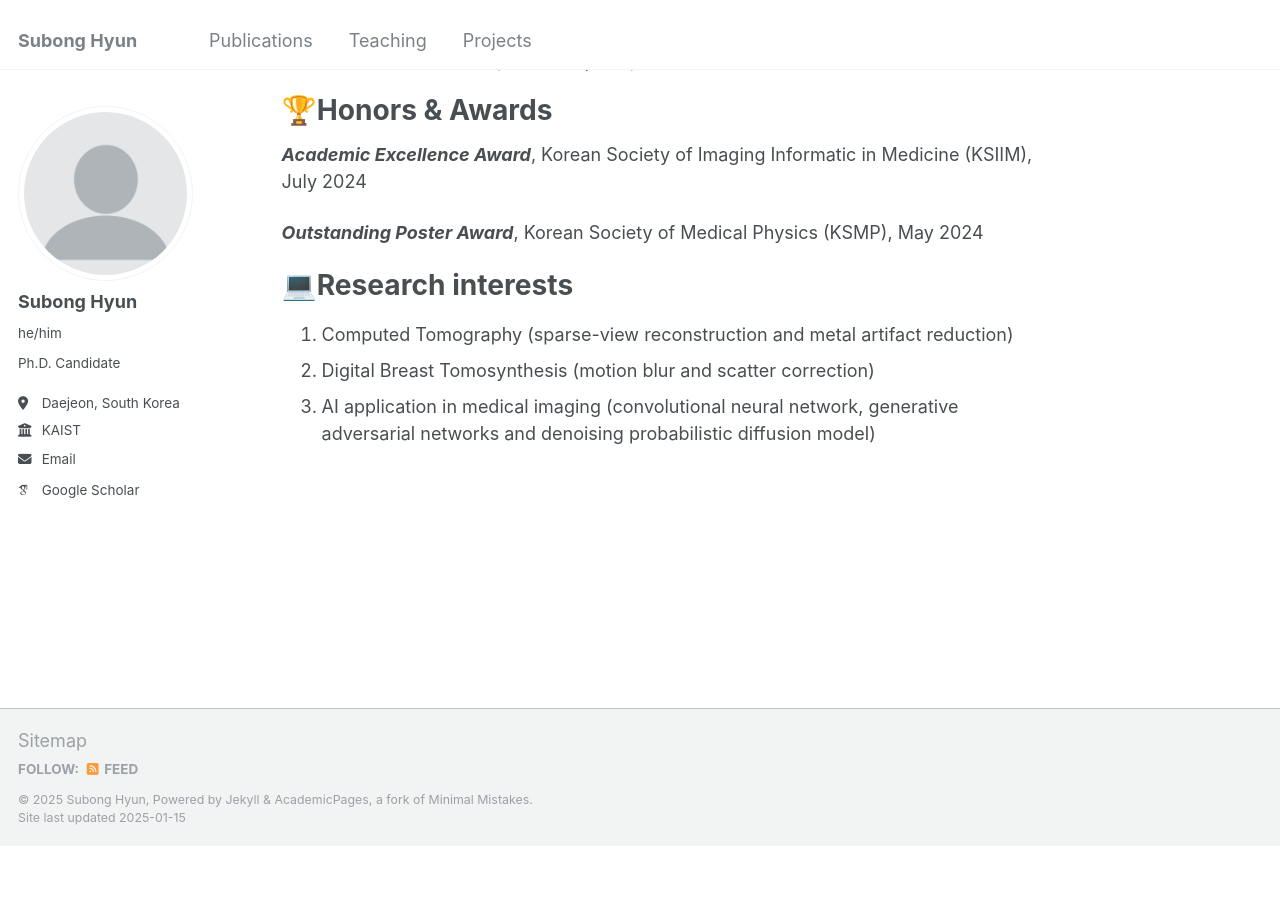
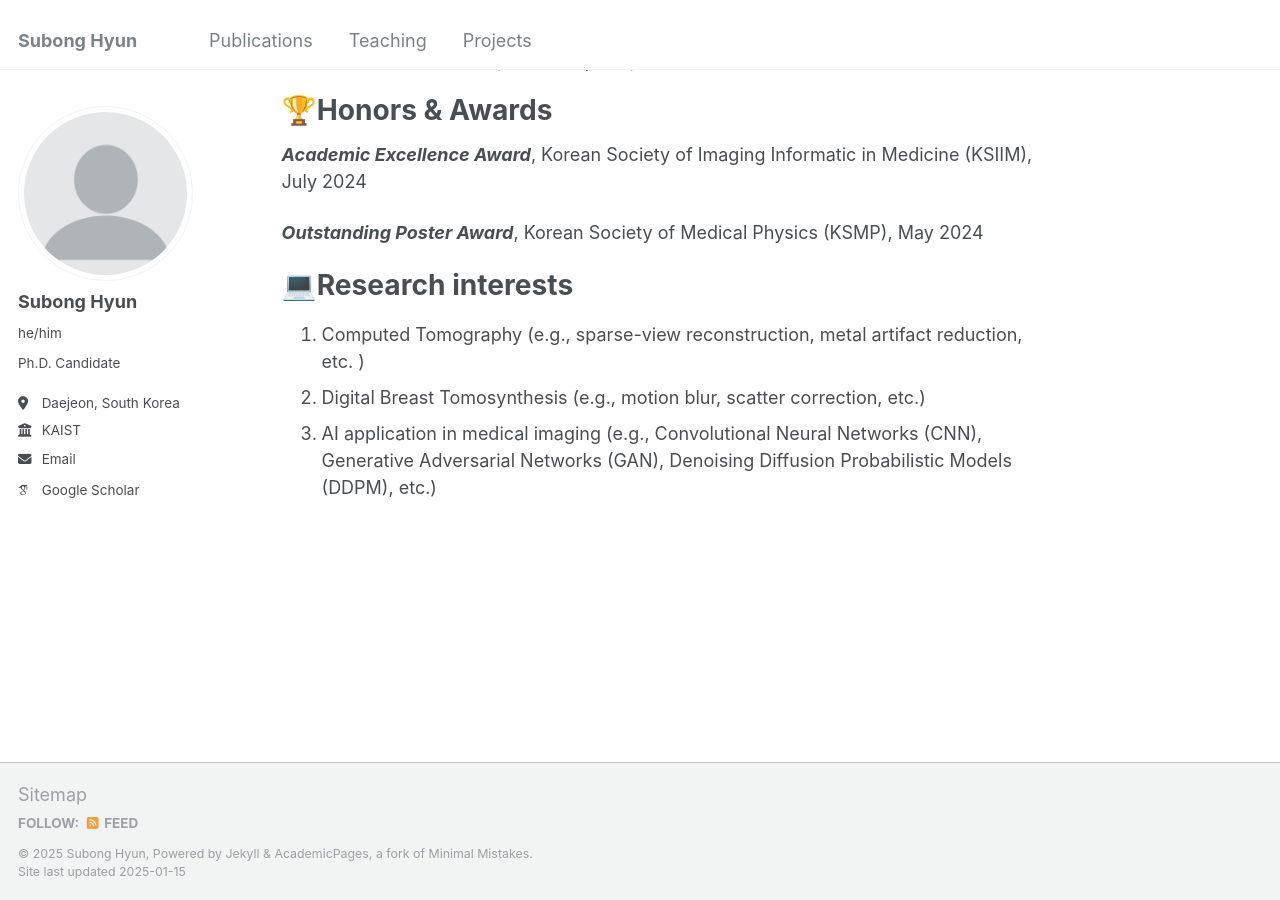
Before and after one commit to SubongHyun/subonghyun.github.io, a Jekyll site: the page built from _pages/about.md, in a window 1280 px wide and 900 px high, scrolled down 718 px. Built offline with Jekyll 4.4.1, drawn with Linux system fonts in a browser that asks for light colours; some web fonts are replaced; before the commit the page ends 1564 px from its top, so only the background shows below that.

Commit message:
Update about.md

```diff
--- a/_pages/about.md
+++ b/_pages/about.md
@@ -29,6 +29,6 @@ _**Outstanding Poster Award**_, Korean Society of Medical Physics (KSMP), May 20
 
 💻Research interests
 ======
-1. Computed Tomography (sparse-view reconstruction and metal artifact reduction)
-2. Digital Breast Tomosynthesis (motion blur and scatter correction)
-3. AI application in medical imaging (convolutional neural network, generative adversarial networks and denoising probabilistic diffusion model)
+1. Computed Tomography (e.g., sparse-view reconstruction, metal artifact reduction, etc. )
+2. Digital Breast Tomosynthesis (e.g., motion blur, scatter correction, etc.)
+3. AI application in medical imaging (e.g., Convolutional Neural Networks (CNN), Generative Adversarial Networks (GAN), Denoising Diffusion Probabilistic Models (DDPM), etc.)
```
